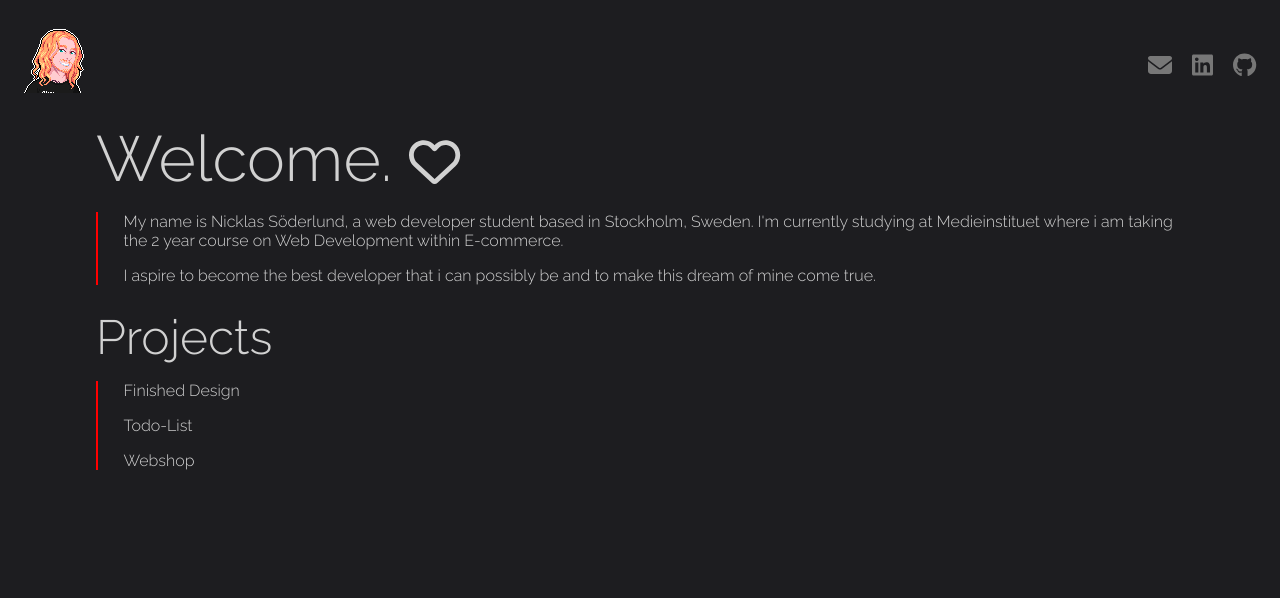
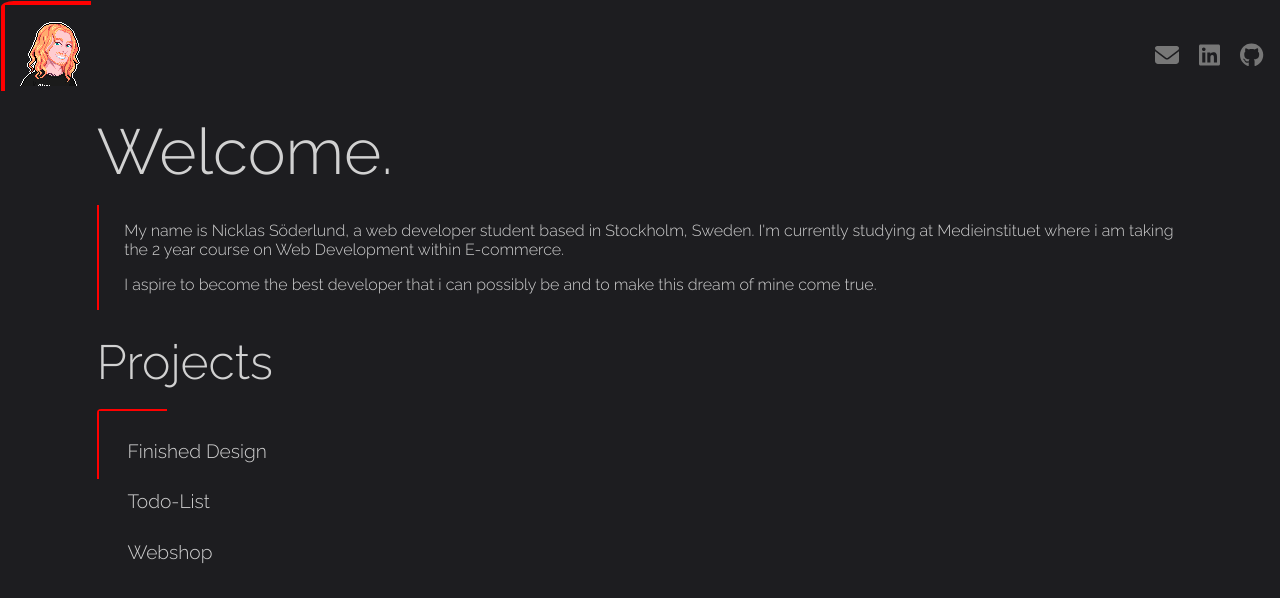
Before and after one commit to NicklasSoderlund/Portfolio, a React (Create React App) app: page / in a window 1280 px wide. Shown: the top 598 px of the page. Built offline with nearby package versions, Linux system fonts and the light colour scheme.

Commit message:
styling and fixes

```diff
--- a/package.json
+++ b/package.json
@@ -17,6 +17,7 @@
     "@types/react-dom": "^18.0.11",
     "react": "^18.2.0",
     "react-dom": "^18.2.0",
+    "react-router-dom": "^6.8.1",
     "react-scripts": "5.0.1",
     "typescript": "^4.9.5",
     "web-vitals": "^2.1.4"
--- a/src/App.tsx
+++ b/src/App.tsx
@@ -3,19 +3,12 @@ import './App.scss';
 import { Header } from './components/Header/Header';
 import { Presentation } from './components/Presentation/Presentation';
 import { Projects } from './components/Projects/Projects';
+import { Startpage } from './components/Startpage/Startpage';
 
 function App() {
   return (
 
-    <main>
-
-
-         <Header></Header>
-         <Presentation></Presentation>
-         <Projects></Projects>
-
-
-    </main>
+<Startpage></Startpage>
 
   );
 }
--- a/src/components/Header/Header.scss
+++ b/src/components/Header/Header.scss
@@ -4,10 +4,10 @@ header {
   margin: 0;
   align-items: space-between;
   justify-content: space-between;
-  width: 100vw;
+  width: 100%;
 
     #navbar {
-        padding: 3.2em 1.5em 0 0;
+        padding: 2.5em 1em 0 0;
         transition: transform 0.3s;
         ul {
 
@@ -35,7 +35,7 @@ header {
 }
 
 #cornerIcon {
-    padding: 1.3em 0 0 1.3em;
+    padding: 0.8em 0 0 1em;
    img {
     transition: transform 0.3s;
     &:hover {
--- a/src/components/Presentation/Presentation.tsx
+++ b/src/components/Presentation/Presentation.tsx
@@ -6,7 +6,7 @@ export function Presentation() {
     const heartIcon = <FontAwesomeIcon icon={faHeart}/>;
 
     return(<div className="presentation">
-      <div>  <span className="presentationTitle"> Welcome. <i>{heartIcon}</i></span>   </div>
+      <div>  <span className="presentationTitle"> Welcome.</span>   </div>
 
       <div className="presentationText">
         <p>My name is Nicklas Söderlund, a web developer student based in Stockholm, Sweden.
--- a/src/components/Presentation/presentation.scss
+++ b/src/components/Presentation/presentation.scss
@@ -5,6 +5,9 @@
     text-align: left;
     margin: auto;
     margin-top: 1.5em;
+    display: flex;
+    flex-direction: column;
+    gap: 1em;
     .presentationTitle {
         font-weight: 300;
         font-size: 4em;
--- /dev/null
+++ b/src/components/ProjectDIsplay/ProjectDisplay.tsx
@@ -0,0 +1,3 @@
+export function ProjectDisplay() {
+
+}
--- a/src/components/Projects/projects.scss
+++ b/src/components/Projects/projects.scss
@@ -15,10 +15,17 @@
 
 #projectsList {
    width: fit-content;
-   padding-left: 1.6em;
+   padding: 1.6em;
    margin-top: 1em;
-   border-left: 2px solid red;
    display: flex;
    flex-direction: column;
-   gap:1em;
+   gap: 1.5em;
+   font-size: 1.2em;
+   background:
+   linear-gradient(to right, red 2px, transparent 2px) 0 0,
+   linear-gradient(to bottom, red 2px, transparent 2px) 0 0;
+
+ background-repeat: no-repeat;
+ background-size: 70px 70px;
+ border-radius: 2%;
 }
--- /dev/null
+++ b/src/components/Startpage/Startpage.tsx
@@ -0,0 +1,20 @@
+import { Header } from "../Header/Header";
+import { Presentation } from "../Presentation/Presentation";
+import { Projects } from "../Projects/Projects";
+
+export function Startpage() {
+
+    return (
+
+
+        <main className="pageContainer">
+        <Header></Header>
+
+        <Presentation></Presentation>
+        <Projects></Projects>
+
+
+   </main>
+
+    )
+}
--- a/src/index.scss
+++ b/src/index.scss
@@ -13,3 +13,17 @@ code {
   font-family: source-code-pro, Menlo, Monaco, Consolas, 'Courier New',
     monospace;
 }
+
+
+.pageContainer {
+  background:
+  linear-gradient(to right, red 4px, transparent 4px) 0 0,
+  linear-gradient(to bottom, red 4px, transparent 4px) 0 0;
+//  linear-gradient(to left, red 4px, transparent 4px) 100% 100%,
+//  linear-gradient(to top, red 4px, transparent 4px) 100% 100%;
+
+background-repeat: no-repeat;
+background-size: 90px 90px;
+border-radius: 1%;
+margin: 0.05em;
+}
```
Also changed, not shown: src/Router.tsx (added, +9 -0 lines), src/components/FinishedDesign.tsx (added, +18 -0 lines), 1 other file (tests, documents, lock files or other folders).
